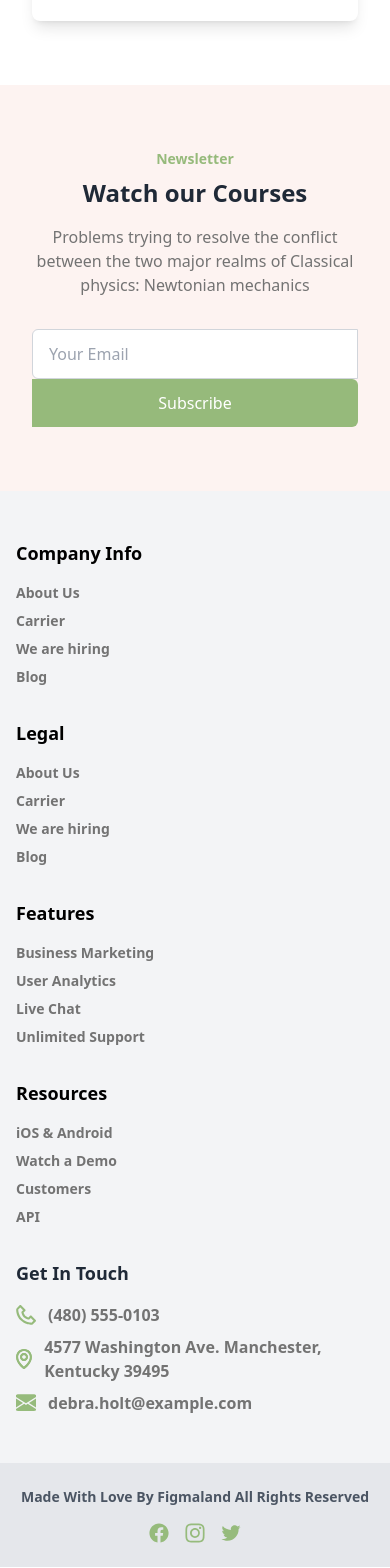
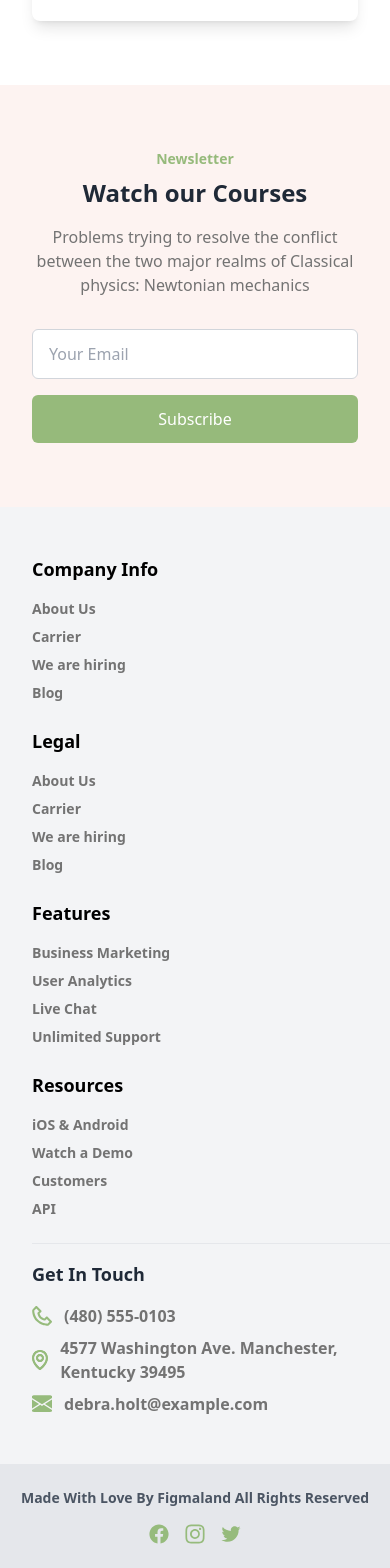
Before and after one commit to kopkaa/designdev, a Vue app: page / in a window 390 px wide. Shown: the part 1459-3027 px from the top of the page. Built offline with nearby package versions, Linux system fonts and the light colour scheme.

Commit message:
footer imrpovements

```diff
--- a/package.json
+++ b/package.json
@@ -12,6 +12,7 @@
     "format": "prettier --write \"**/*.{js,ts,vue,json,md}\""
   },
   "dependencies": {
+    "@vueuse/core": "^12.0.0",
     "vue": "^3.5.12",
     "vue-router": "^4.5.0"
   },
--- a/src/components/layout/DesktopMenu.vue
+++ /dev/null
@@ -1,24 +0,0 @@
-<template>
-  <div class="ml-24 hidden space-x-6 font-bold text-gray-700 md:flex">
-    <a v-for="item in menuItems" :key="item.label" :href="item.link" class="hover:text-gray-800 focus:outline-none focus:ring-4 focus:ring-gray-300">
-      {{ item.label }}
-    </a>
-  </div>
-  <div class="ml-auto hidden items-center md:flex">
-    <a href="/login" class="font-bold text-camo hover:text-green-700 focus:outline-none focus:ring-4 focus:ring-camo">Login</a>
-    <button
-      type="button"
-      class="text-md ml-10 flex items-center justify-center rounded-md bg-camo px-8 py-4 font-semibold uppercase text-white hover:bg-green-700 focus:outline-none focus:ring-4 focus:ring-green-300"
-      aria-label="Join us"
-    >
-      Join us
-      <svg class="ml-3 h-6 w-6" aria-hidden="true" xmlns="http://www.w3.org/2000/svg" fill="none" viewBox="0 0 14 10">
-        <path stroke="currentColor" stroke-linecap="round" stroke-linejoin="round" stroke-width="1" d="M1 5h12m0 0L9 1m4 4L9 9" />
-      </svg>
-    </button>
-  </div>
-</template>
-<script lang="ts" setup>
-const { menuItems } = defineProps<{ menuItems: { label: string; link: string }[] }>();
-
-</script>
--- a/src/components/layout/MainFooter.vue
+++ b/src/components/layout/footer/MainFooter.vue
@@ -1,7 +1,7 @@
 <template>
   <footer class="bg-gray-100">
     <div
-      class="container mx-auto grid grid-cols-1 gap-8 px-4 py-12 sm:grid-cols-2 md:grid-cols-3 lg:grid-cols-5 xl:max-w-screen-lg 2xl:max-w-screen-xl"
+      class="container mx-auto pl-8 grid grid-cols-1 gap-6 py-12 sm:grid-cols-2 md:grid-cols-3 lg:grid-cols-5 xl:max-w-screen-lg 2xl:max-w-screen-xl"
     >
       <FooterList
         title="Company Info"
@@ -42,7 +42,8 @@
 
 
       <div>
-        <h3 class="mb-4 text-lg font-semibold text-gray-800">Get In Touch</h3>
+        <hr class="block xl:hidden">
+        <h3 class="mb-4 text-lg font-semibold text-gray-800 mt-4 md:mt-0">Get In Touch</h3>
         <ul class="space-y-2 text-light-gray font-bold">
           <li>
             <a href="tel:4805550103" class="flex items-center hover:text-gray-800" aria-label="Call us at (480) 555-0103">
@@ -101,5 +102,5 @@ import TwitterIcon from '@/assets/twitter.svg'
 import ContactIcon from '@/assets/contact.svg'
 import EmailIcon from '@/assets/email.svg'
 import LocationIcon from '@/assets/location.svg'
-import FooterList from '../FooterList.vue'
+import FooterList from './FooterList.vue'
 </script>
--- /dev/null
+++ b/src/components/layout/menu/DesktopMenu.vue
@@ -0,0 +1,43 @@
+<template>
+  <div class="ml-24 hidden space-x-6 font-bold text-gray-700 md:flex">
+    <a
+      v-for="item in menuItems"
+      :key="item.label"
+      :href="item.link"
+      class="hover:text-gray-800 focus:outline-none focus:ring-4 focus:ring-gray-300"
+    >
+      {{ item.label }}
+    </a>
+  </div>
+  <div class="ml-auto hidden items-center md:flex">
+    <a href="/login" class="font-bold text-camo hover:text-green-700 focus:outline-none focus:ring-4 focus:ring-camo">Login</a>
+    <button
+      class="text-md animate-pulse-size ml-10 flex items-center justify-center rounded-md bg-camo px-8 py-4 font-semibold uppercase text-white hover:bg-green-700 focus:outline-none focus:ring-4 focus:ring-green-300"
+    >
+      Join us
+      <svg class="ml-3 h-6 w-6" aria-hidden="true" xmlns="http://www.w3.org/2000/svg" fill="none" viewBox="0 0 14 10">
+        <path stroke="currentColor" stroke-linecap="round" stroke-linejoin="round" stroke-width="1" d="M1 5h12m0 0L9 1m4 4L9 9" />
+      </svg>
+    </button>
+  </div>
+</template>
+<script lang="ts" setup>
+const { menuItems } = defineProps<{ menuItems: { label: string; link: string }[] }>()
+</script>
+<style scoped>
+@keyframes pulse-size {
+  0%, 100% {
+    transform: scale(1);
+  }
+  40% {
+    transform: scale(1.0875);
+  }
+  60% {
+    transform: scale(0.98);
+  }
+}
+
+.animate-pulse-size {
+  animation: pulse-size 1.8s cubic-bezier(0.4, 0, 0.2, 1) infinite;
+}
+</style>
--- a/src/components/layout/MainNavigation.vue
+++ b/src/components/layout/menu/MainNavigation.vue
@@ -14,7 +14,8 @@
 </template>
 
 <script setup lang="ts">
-import { ref, onMounted, onUnmounted } from 'vue';
+import { computed } from 'vue';
+import { useScroll } from '@vueuse/core';
 import DesktopMenu from './DesktopMenu.vue';
 import MobileMenu from './MobileMenu.vue';
 
@@ -25,23 +26,12 @@ const menuItems = [
   { label: 'Contact', link: '#' },
 ];
 
-const isScrolled = ref(false);
+const { y } = useScroll(window);
 
-const handleScroll = () => {
-  isScrolled.value = window.scrollY > 10;
-};
-
-onMounted(() => {
-  window.addEventListener('scroll', handleScroll);
-});
-
-onUnmounted(() => {
-  window.removeEventListener('scroll', handleScroll);
-});
+const isScrolled = computed(() => y.value > 10);
 </script>
 
 <style scoped>
-/* Adjust padding and add shadow when scrolled */
 nav[data-scrolled="true"] {
   padding-top: 1rem;
   padding-bottom: 1rem;
--- a/src/layouts/DefaultLayout.vue
+++ b/src/layouts/DefaultLayout.vue
@@ -12,6 +12,6 @@
   </div>
 </template>
 <script setup lang="ts">
-import MainNavigation from '@/components/layout/MainNavigation.vue'
-import MainFooter from '@/components/layout/MainFooter.vue'
+import MainNavigation from '@/components/layout/menu/MainNavigation.vue'
+import MainFooter from '@/components/layout/footer/MainFooter.vue'
 </script>
--- a/src/pages/MainPage.vue
+++ b/src/pages/MainPage.vue
@@ -36,10 +36,13 @@
           <input
             v-model="email"
             placeholder="Your Email"
-            class="w-full flex-1 rounded-l-md border border-gray-300 px-4 py-3"
+            class="w-full flex-1 rounded-md xl:rounded-r-none border border-gray-300 px-4 py-3 xl:rounded-r-md"
             aria-label="Enter your email address"
           />
-          <button type="submit" class="rounded-r-md bg-camo px-6 py-3 font-medium text-white transition hover:bg-green-800">
+          <button
+            type="submit"
+            class="mt-4 rounded-md xl:rounded-l-none bg-camo px-6 py-3 font-medium text-white transition hover:bg-green-800 xl:mt-0 xl:rounded-r-md"
+          >
             Subscribe
           </button>
         </div>
--- a/src/router/router.ts
+++ b/src/router/router.ts
@@ -9,7 +9,7 @@ const routes = [
     children: [
       {
         path: '',
-        name: 'Products',
+        name: 'MainPage',
         component: MainPage,
       },
     ],
```
Also changed, not shown: src/components/layout/footer/FooterList.vue (renamed from src/components/FooterList.vue), src/components/layout/menu/MobileMenu.vue (renamed from src/components/layout/MobileMenu.vue), 2 other files (tests, documents, lock files or other folders).
